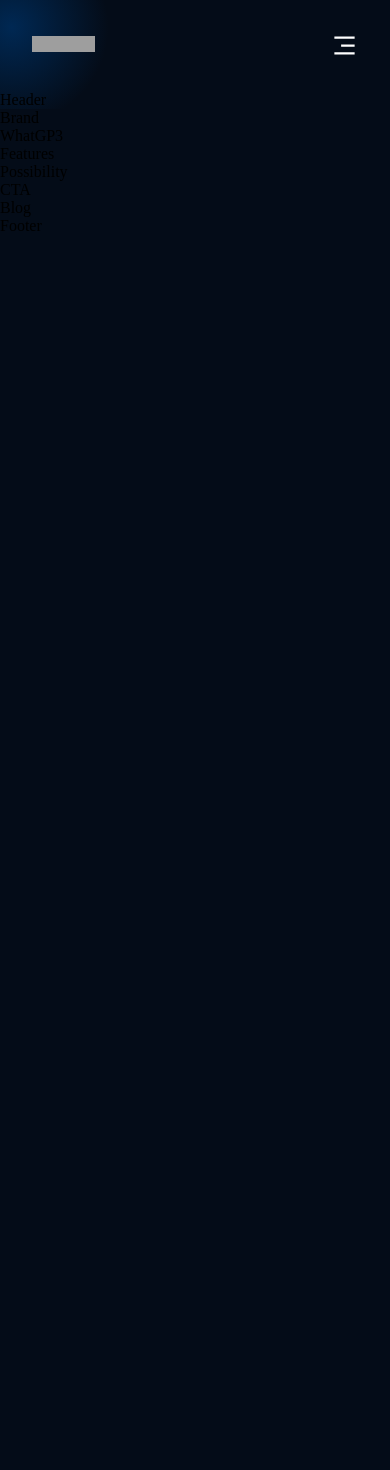
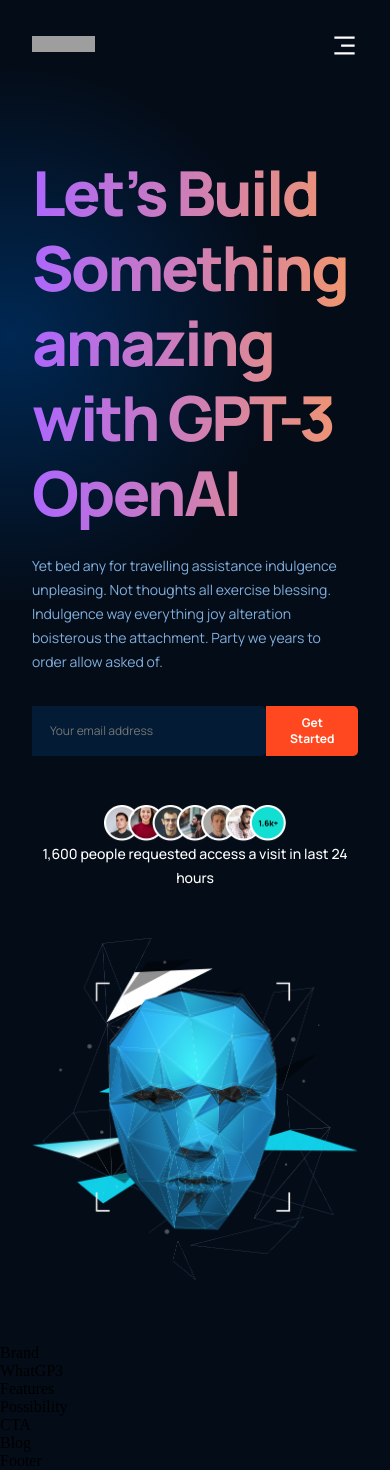
Before and after one commit to mr-am2k/modern-ui, a React (Create React App) app: page / in a window 390 px wide. Before the commit the page ends 844 px from the top, so only its background shows below. Built offline with nearby package versions, Linux system fonts and the light colour scheme; grey boxes are pictures that could not be loaded.

Commit message:
Header section
Created header section for mobile and desktop devices

```diff
--- a/src/containers/header/Header.jsx
+++ b/src/containers/header/Header.jsx
@@ -1,10 +1,36 @@
-import React from 'react'
-import './header.css'
+import React from 'react';
+import './header.css';
+import people from '../../assets/people.png'
+import ai from '../../assets/ai.png'
 
 const Header = () => {
   return (
-    <div>Header</div>
-  )
-}
+    <div className='gpt3__header section__padding' id='home'>
+      <div className='gpt3__header-content'>
+        <h1 className='gradient__text'>
+          Let’s Build Something amazing with GPT-3 OpenAI
+        </h1>
+        <p>
+          Yet bed any for travelling assistance indulgence unpleasing. Not
+          thoughts all exercise blessing. Indulgence way everything joy
+          alteration boisterous the attachment. Party we years to order allow
+          asked of.
+        </p>
+        <div className='gpt3__header-content__input'>
+          <input type='email' placeholder='Your email address' />
+          <button type='button'>Get Started</button>
+        </div>
+        <div className='gpt3__header-content__people'>
+          <img src={people} alt='people' />
+          <p>1,600 people requested access a visit in last 24 hours</p>
+        </div>
 
-export default Header
+      </div>
+      <div className='gpt3__header-image'>
+          <img src={ai} alt = 'ai' />
+        </div>
+    </div>
+  );
+};
+
+export default Header;
--- a/src/containers/header/header.css
+++ b/src/containers/header/header.css
@@ -0,0 +1,163 @@
+.gpt3__header {
+  display: flex;
+}
+
+.gpt3__header-content {
+  flex: 1;
+  display: flex;
+  justify-content: center;
+  align-items: flex-start;
+  flex-direction: column;
+  margin-right: 5rem;
+}
+
+.gpt3__header-content h1 {
+  font-family: var(--font-family);
+  font-weight: 800;
+  font-size: 62px;
+  line-height: 75px;
+
+  letter-spacing: -0.04em;
+}
+
+.gpt3__header-content p {
+  font-family: var(--font-family);
+  font-weight: 400;
+  font-size: 20px;
+  line-height: 27px;
+
+  color: var(--color-text);
+  margin-top: 1.5rem;
+}
+
+.gpt3__header-content__input {
+  width: 100%;
+  margin: 2rem 0 1rem;
+  display: flex;
+}
+
+.gpt3__header-content__input input {
+  flex: 2;
+  width: 100%;
+  min-height: 50px;
+  font-family: var(--font-family);
+  font-size: 20px;
+  line-height: 27px;
+  background: var(--color-footer);
+  border: 2px solid var(--color-footer);
+  padding: 0 1rem;
+  outline: none;
+  color: #fff;
+  border-top-right-radius: 5px;
+  border-bottom-right-radius: 5px;
+}
+.gpt3__header-content__input button {
+  flex: 0.6;
+  width: 100%;
+  min-height: 50px;
+  font-family: var(--font-family);
+  font-weight: bold;
+  font-size: 20px;
+  line-height: 27px;
+  background: #ff4820;
+  border-top-right-radius: 5px;
+  border-bottom-right-radius: 5px;
+  color: #ffffff;
+  cursor: pointer;
+  outline: none;
+  padding: 0 1rem;
+  border: none;
+}
+
+.gpt3__header-content__people {
+  width: 100%;
+  display: flex;
+  justify-content: flex-start;
+  align-items: center;
+  margin-top: 2rem;
+}
+.gpt3__header-content__people img {
+  width: 181.79px;
+  height: 38px;
+}
+.gpt3__header-content__people p {
+  margin-left: 1rem;
+  font-family: var(--font-family);
+  font-weight: 500;
+  font-size: 12px;
+  line-height: 38px;
+  color: #ffffff;
+  text-align: center;
+  margin: 0 0 0 1rem;
+}
+
+.gpt3__header-image {
+  flex: 1;
+  display: flex;
+  justify-content: center;
+  align-items: center;
+}
+
+.gpt3__header-image img {
+  width: 100%;
+  height: 100%;
+}
+
+/* Screens up to 1050px*/
+@media screen and (max-width:1050px) {
+    .gpt3__header{
+        flex-direction: column;
+    }
+    .gpt3__header-content{
+        margin: 0 0 3rem;
+    }
+}
+
+/*Larger phones and tablets*/
+@media screen and (max-width:650px) {
+    .gpt3__header{
+        font-size: 48px;
+        line-height: 60px;
+    }
+    .gpt3__header p{
+        font-size: 16px;
+        line-height: 24px;
+    }
+    .gpt3__header-content__people{
+        flex-direction: column;
+    }
+    .gpt3__header-content__people p{
+        margin: 0;
+    }
+
+    .gpt3__header-content__input input,
+    .gpt3__header-content__input button{
+        font-size: 16px;
+        line-height: 24px;
+    }
+}
+/*Standard phones*/
+@media screen and (max-width:490px) {
+    .gpt3__header{
+        font-size: 36px;
+        line-height: 48px;
+    }
+    .gpt3__header p{
+        font-size: 14px;
+        line-height: 24px;
+    }
+    .gpt3__header-content__input input,
+    .gpt3__header-content__input button{
+        font-size: 12px;
+        line-height: 16px;
+    }
+}
+
+
+/*
+section__padding
+gpt3__header-content
+gradient__text
+gpt3__header-content__input
+gpt3__header-content__people
+gpt3__header-image */
```
Also changed, not shown: src/assets/ai.png (added), src/assets/people.png (added).
